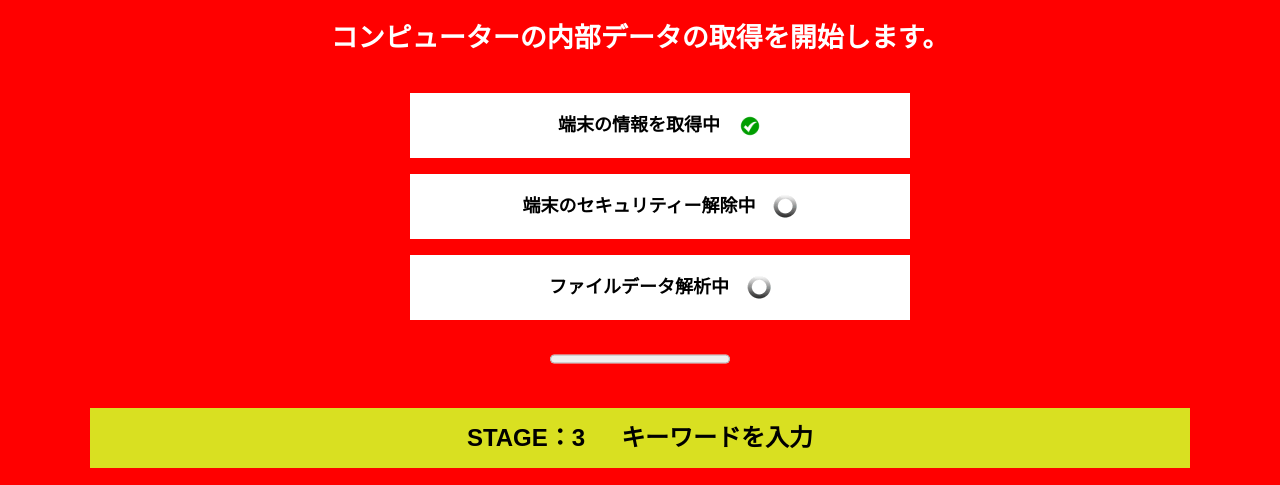
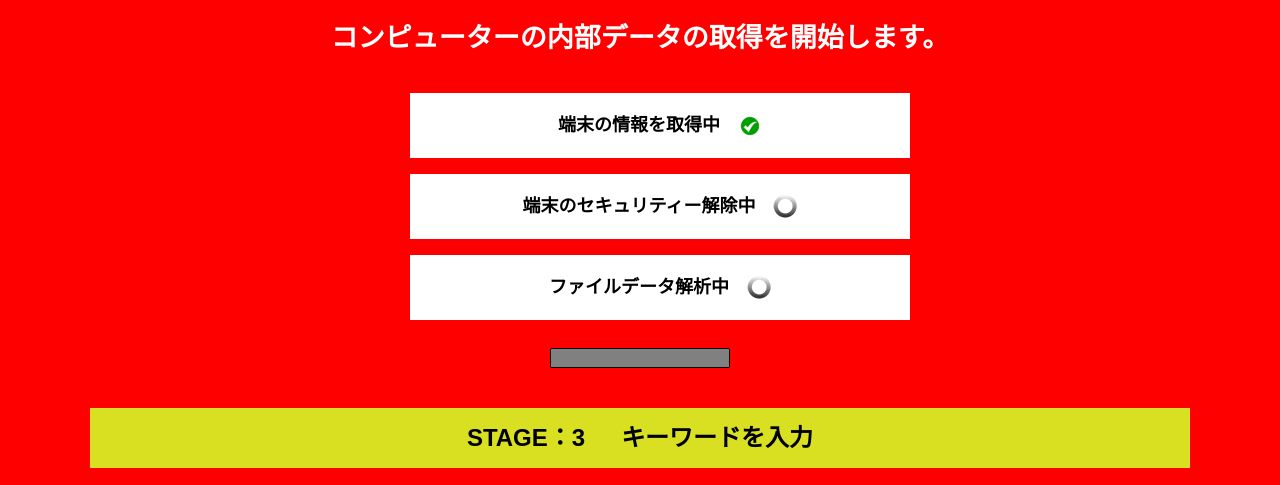
Before and after one commit to hs-NRI/Test, a plain HTML site: page Stage3.html in a window 1280 px wide. Shown: the part 298-783 px from the top of the page. Drawn offline with nearby package versions, Linux system fonts and the light colour scheme.

Commit message:
Update style.css

```diff
--- a/assets/css/style.css
+++ b/assets/css/style.css
@@ -75,6 +75,13 @@ summary::-webkit-details-marker {
   color: #fff;
 }
 
+progress[value] {
+  appearance: none;
+  backgroud-color: green;
+  border: 1px solid black;
+  border-radius: 2px;
+  height: 20px;
+}
 
 figure {
   margin: 0;
```
